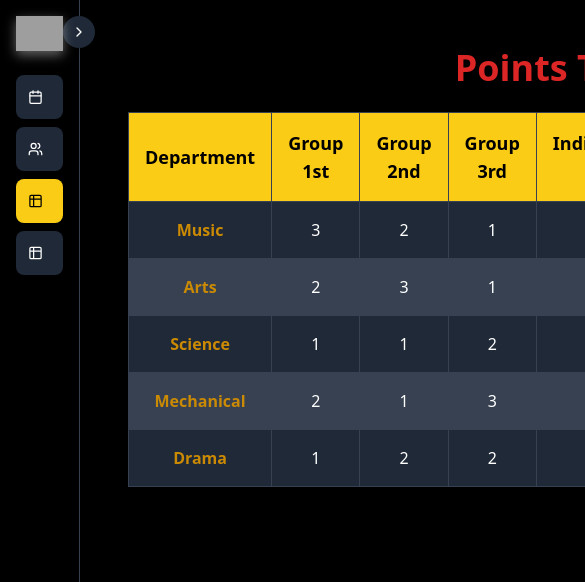
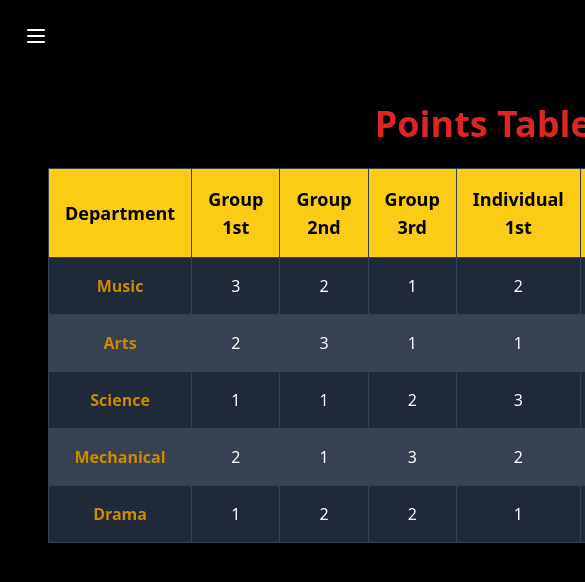
Before and after one commit to zukardex/sargam-2025, a React (Vite) app: page /points-table in a window 390 px wide. Shown: the top 582 px of the page, 585 px wide, since content can reach past the window. Built offline with nearby package versions, Linux system fonts and the light colour scheme; grey boxes are pictures that could not be loaded.

Commit message:
Add mobile sidebar component and enhance layout for responsive design

```diff
--- a/src/App.jsx
+++ b/src/App.jsx
@@ -1,6 +1,7 @@
 import React, { useState } from "react";
 import { BrowserRouter as Router, Routes, Route } from "react-router-dom";
 import { Sidebar } from "./components/Sidebar";
+import { MobileSidebar } from "./components/MobileSidebar";
 import Home from "./pages/Home";
 import Events from "./pages/Events";
 import Results from "./pages/Results";
@@ -8,17 +9,31 @@ import PointsTable from "./pages/PointsTable";
 import SargamPrathibha from "./pages/SargamPrathibha";
 
 const App = () => {
-  const [isCollapsed, setIsCollapsed] = useState(true); // Add state
+  const [isCollapsed, setIsCollapsed] = useState(true);
+  const [isMobileMenuOpen, setIsMobileMenuOpen] = useState(false);
 
   return (
     <Router>
       <div className="flex h-screen">
-        <Sidebar isCollapsed={isCollapsed} setIsCollapsed={setIsCollapsed} />
-        <main
-          className={`flex-1 p-4 transition-all duration-300 ${
-            isCollapsed ? "ml-20" : "ml-64"
-          }`}
-        >
+        {/* Desktop Sidebar */}
+        <div className="hidden md:block">
+          <Sidebar isCollapsed={isCollapsed} setIsCollapsed={setIsCollapsed} />
+        </div>
+
+        {/* Mobile Sidebar */}
+        <MobileSidebar isOpen={isMobileMenuOpen} onClose={() => setIsMobileMenuOpen(false)} />
+
+        <main className={`flex-1 p-4 transition-all duration-300 ${isCollapsed ? "md:ml-20" : "md:ml-64"}`}>
+          {/* Mobile Menu Button */}
+          <button
+            className="md:hidden mb-4 p-2 rounded-lg hover:bg-gray-100"
+            onClick={() => setIsMobileMenuOpen(true)}
+          >
+            <svg className="w-6 h-6" fill="none" stroke="currentColor" viewBox="0 0 24 24">
+              <path strokeLinecap="round" strokeLinejoin="round" strokeWidth={2} d="M4 6h16M4 12h16M4 18h16" />
+            </svg>
+          </button>
+
           <Routes>
             <Route path="/" element={<Home />} />
             <Route path="/events" element={<Events />} />
--- /dev/null
+++ b/src/components/MobileSidebar.jsx
@@ -0,0 +1,34 @@
+import React from 'react';
+import { NavLink } from 'react-router-dom';
+
+export const MobileSidebar = ({ isOpen, onClose }) => {
+  return (
+    <>
+      {/* Overlay */}
+      <div
+        className={`fixed inset-0 bg-black bg-opacity-50 transition-opacity duration-300 md:hidden ${
+          isOpen ? 'opacity-100 z-40' : 'opacity-0 pointer-events-none'
+        }`}
+        onClick={onClose}
+      />
+
+      {/* Drawer */}
+      <div className={`fixed top-0 left-0 h-full w-64 bg-black shadow-lg transform transition-transform duration-300 ease-in-out z-50 md:hidden ${
+        isOpen ? 'translate-x-0' : '-translate-x-full'
+      }`}>
+        <div className="p-4">
+          <button onClick={onClose} className="mb-4">
+            <span className="text-2xl">×</span>
+          </button>
+          <nav>
+            <NavLink to="/" className="block py-2" onClick={onClose}>Home</NavLink>
+            <NavLink to="/events" className="block py-2" onClick={onClose}>Events</NavLink>
+            <NavLink to="/results" className="block py-2" onClick={onClose}>Results</NavLink>
+            <NavLink to="/points-table" className="block py-2" onClick={onClose}>Points Table</NavLink>
+            <NavLink to="/sargam-prathibha" className="block py-2" onClick={onClose}>Sargam Prathibha</NavLink>
+          </nav>
+        </div>
+      </div>
+    </>
+  );
+};
--- a/src/components/Sidebar.jsx
+++ b/src/components/Sidebar.jsx
@@ -20,7 +20,7 @@ export function Sidebar({ isCollapsed, setIsCollapsed }) {
 
   return (
     <div
-      className={`h-screen border-r border-gray-700 bg-black text-white p-4 transition-all duration-300 fixed ${
+      className={`hidden md:block h-screen border-r border-gray-700 bg-black text-white p-4 transition-all duration-300 fixed ${
         isCollapsed ? "w-20" : "w-64"
       }`}
     >
--- a/src/pages/Home.jsx
+++ b/src/pages/Home.jsx
@@ -1,6 +1,5 @@
 import Banner from "@/components/Banner";
 import React from "react";
-import bg_1 from "@/assets/bg_1.jpg";
 
 export default function Home() {
   const buttonItems = [
@@ -29,11 +28,11 @@ export default function Home() {
   return (
     <div className="container mx-auto py-8 px-8">
       {/* Hero Section */}
-      <div className="text-center">
+      <div className="text-center p-5">
         <h1 className="text-5xl md:text-6xl font-extrabold text-red-700 drop-shadow-lg leading-tight">
           Welcome to <span className="text-yellow-400">Sargam 2025</span>
         </h1>
-        <p className="mt-4 text-lg md:text-xl text-gray-800 font-medium max-w-2xl mx-auto">
+        <p className="mt-4 text-lg md:text-xl text-gray-300 font-medium max-w-2xl mx-auto">
           A vibrant celebration of talent, culture, and unity!
         </p>
       </div>
--- a/src/pages/PointsTable.jsx
+++ b/src/pages/PointsTable.jsx
@@ -1,4 +1,5 @@
 import React from "react";
+import { useEffect } from "react";
 
 export default function PointsTable() {
   const pointsData = [
@@ -33,6 +34,23 @@ export default function PointsTable() {
       totalPoints: 30,
     },
   ];
+
+  useEffect(() => {
+      const fetchData = async () => {
+        try {
+          const SHEET_ID = '1ZF6HOqrn7R6RKKFA0jHqw9maT9TDFkI36efcb039Hk4';
+          const SHEET_NAME = 'Website Data'; // Update this to match your sheet name
+          const SHEET_RANGE = 'A2:E1000'; // Updated range to match 5 columns
+
+          const url = `https://docs.google.com/spreadsheets/d/${SHEET_ID}/gviz/tq?tqx=out:json&sheet=${SHEET_NAME}&range=${SHEET_RANGE}`;
+
+        } catch (error) {
+          console.error("Error fetching data:", error);
+        }
+      };
+
+      fetchData();
+    }, []);
 
   return (
     <div className="p-8 min-h-screen text-white">
--- a/src/pages/Results.jsx
+++ b/src/pages/Results.jsx
@@ -1,4 +1,4 @@
-import { useState } from "react";
+import { useState, useEffect } from "react";
 import { motion, AnimatePresence } from "framer-motion";
 
 export default function Results() {
@@ -45,6 +45,23 @@ export default function Results() {
       third: { name: "Oscar", department: "Communication", year: "2nd Year" },
     },
   ];
+
+  useEffect(() => {
+    const fetchData = async () => {
+      try {
+        const SHEET_ID = '1ZF6HOqrn7R6RKKFA0jHqw9maT9TDFkI36efcb039Hk4';
+        const SHEET_NAME = 'Website Data'; // Update this to match your sheet name
+        const SHEET_RANGE = 'A2:E1000'; // Updated range to match 5 columns
+
+        const url = `https://docs.google.com/spreadsheets/d/${SHEET_ID}/gviz/tq?tqx=out:json&sheet=${SHEET_NAME}&range=${SHEET_RANGE}`;
+
+      } catch (error) {
+        console.error("Error fetching data:", error);
+      }
+    };
+
+    fetchData();
+  }, []);
 
   return (
     <div className="p-6 min-h-screen bg-black text-white">
```
